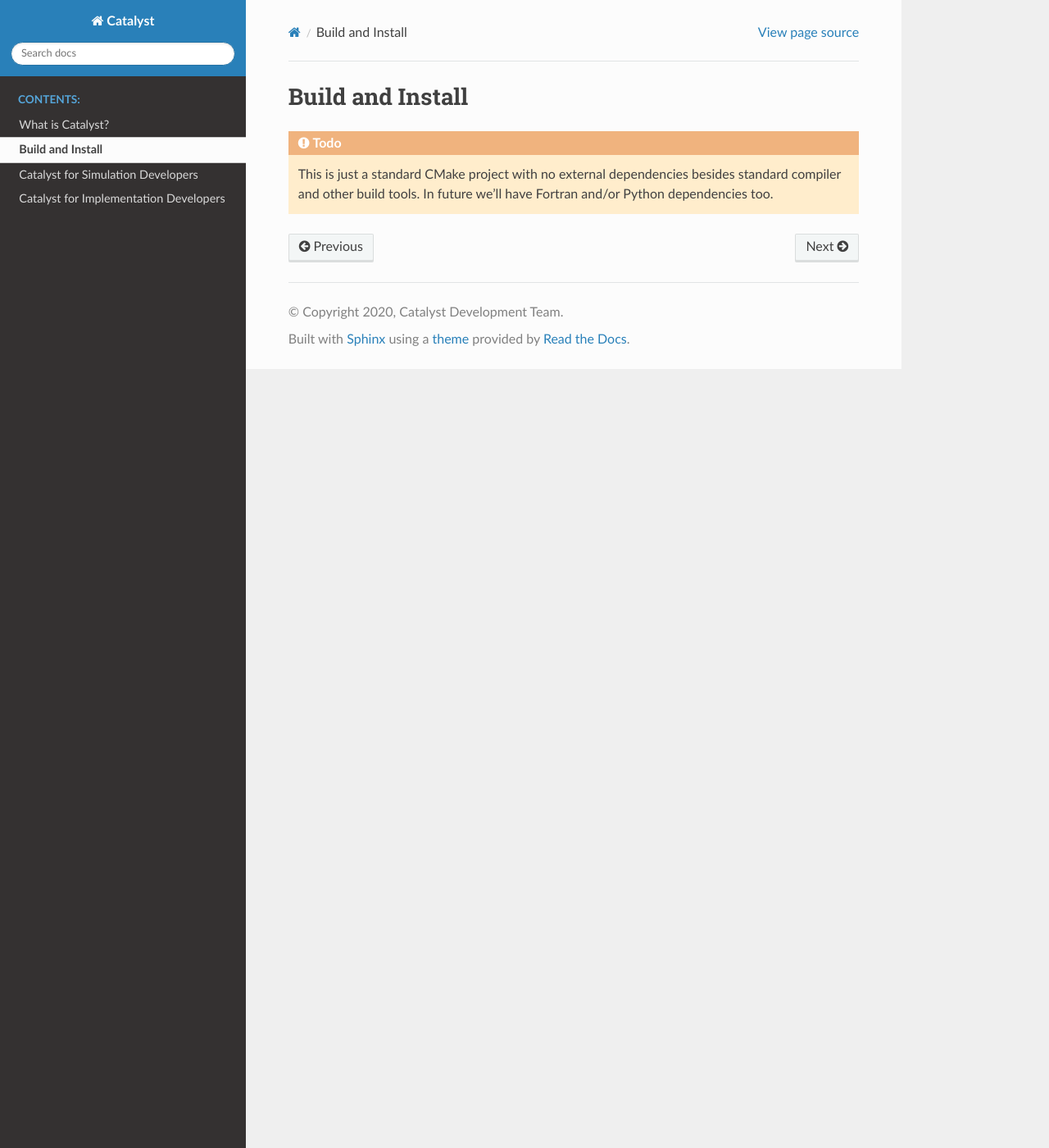
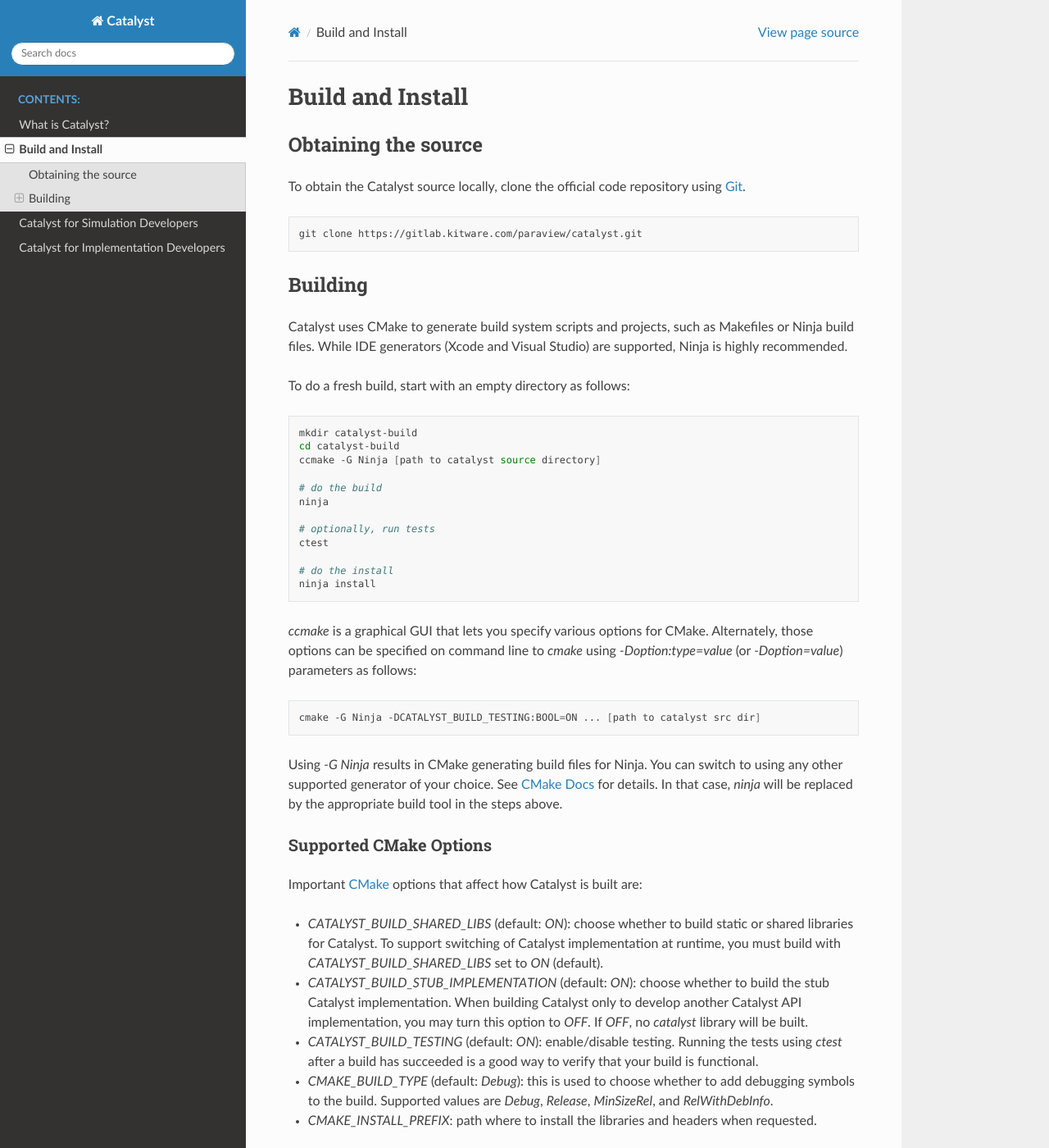
Before and after one commit to OpenChemistry/vtkcatalyst, a Sphinx documentation site: the page built from docs/build_and_install.rst, in a window 1280 px wide and 1400 px high. Shown: the whole window at 82% size. Built offline with Sphinx 7.4.7 and the Read the Docs theme 2.0.0, drawn with Linux system fonts in a browser that asks for light colours.

Commit message:
update docs.

```diff
--- a/docs/build_and_install.rst
+++ b/docs/build_and_install.rst
@@ -1,9 +1,83 @@
 Build and Install
 #################
 
+Obtaining the source
+********************
 
-.. todo::
+To obtain the Catalyst source locally, clone the official
+code repository using `Git`_.
 
-  This is just a standard CMake project with no external dependencies besides
-  standard compiler and other build tools. In future we'll have Fortran and/or
-  Python dependencies too.
+.. code-block:: bash
+
+    git clone https://gitlab.kitware.com/paraview/catalyst.git
+
+
+Building
+********
+
+Catalyst uses CMake to generate build system scripts and projects, such as
+Makefiles or Ninja build files. While IDE generators (Xcode and Visual Studio)
+are supported, Ninja is highly recommended.
+
+To do a fresh build, start with an empty directory as follows:
+
+.. code-block:: bash
+
+    mkdir catalyst-build
+    cd catalyst-build
+    ccmake -G Ninja [path to catalyst source directory]
+
+    # do the build
+    ninja
+
+    # optionally, run tests
+    ctest
+
+    # do the install
+    ninja install
+
+
+`ccmake` is a graphical GUI that lets you specify various options for CMake.
+Alternately, those options can be specified on command line to `cmake` using
+`-Doption:type=value` (or `-Doption=value`) parameters as follows:
+
+.. code-block:: bash
+
+    cmake -G Ninja -DCATALYST_BUILD_TESTING:BOOL=ON ... [path to catalyst src dir]
+
+
+Using `-G Ninja` results in CMake generating build files for Ninja. You can
+switch to using any other supported generator of your choice. See `CMake Docs`_
+for details. In that case, `ninja` will be replaced by the appropriate build
+tool in the steps above.
+
+Supported CMake Options
+=======================
+
+Important `CMake`_ options that affect how Catalyst is built are:
+
+* `CATALYST_BUILD_SHARED_LIBS` (default: `ON`): choose whether to build static
+  or shared libraries for Catalyst. To support switching of Catalyst
+  implementation at runtime, you must build with `CATALYST_BUILD_SHARED_LIBS`
+  set to `ON` (default).
+
+* `CATALYST_BUILD_STUB_IMPLEMENTATION` (default: `ON`): choose whether to build
+  the stub Catalyst implementation. When building Catalyst only to develop
+  another Catalyst API implementation, you may turn this option to `OFF`. If
+  `OFF`, no `catalyst` library will be built.
+
+* `CATALYST_BUILD_TESTING` (default: `ON`): enable/disable testing. Running the
+  tests using `ctest` after a build has succeeded is a good way to verify that
+  your build is functional.
+
+* `CMAKE_BUILD_TYPE` (default: `Debug`): this is used to choose whether to add
+  debugging symbols to the build. Supported values are `Debug`, `Release`,
+  `MinSizeRel`, and `RelWithDebInfo`.
+
+* `CMAKE_INSTALL_PREFIX`: path where to install the libraries and headers when
+  requested.
+
+
+.. _`Git`: https://git-scm.com/
+.. _`CMake`: https://cmake.org
+.. _`CMake Docs`: https://cmake.org/documentation/
--- a/docs/for_implementation_developers.rst
+++ b/docs/for_implementation_developers.rst
@@ -44,7 +44,8 @@
 
     # use this function call to mark any library as the
     # Catalyst API implementation.
-    catalyst_apply_properties(MyCustomCatalystImpl)
+    catalyst_library(
+      TARGET MyCustomCatalystImpl)
 
 That is it! `catalyst_apply_properties` sets up appropriate CMake
 target-properties on the library including setting it's name and version number.
```
